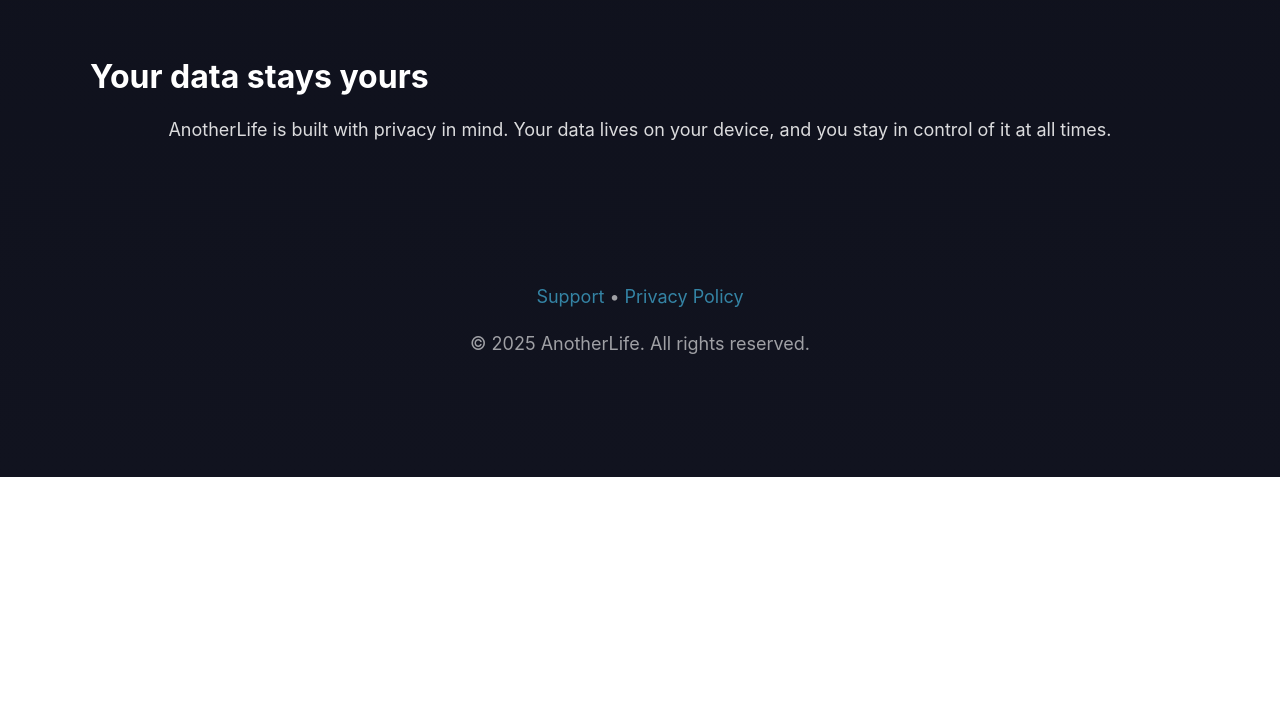
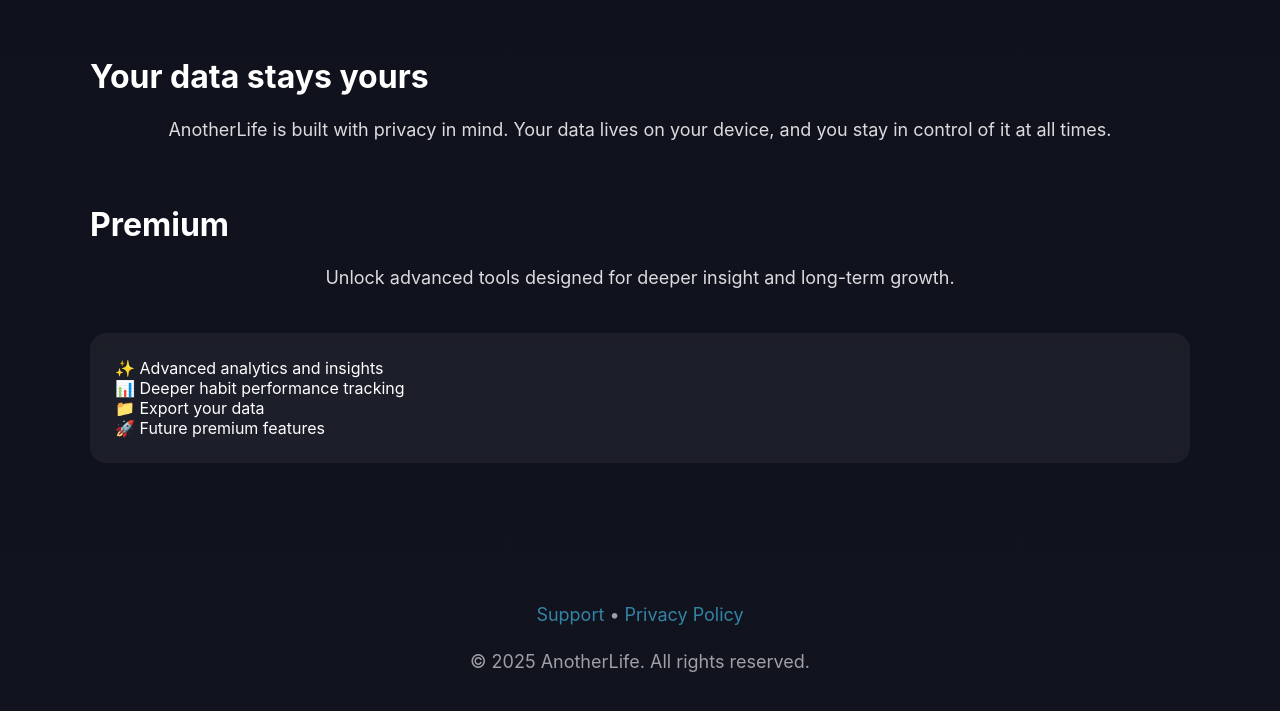
Before and after one commit to niyazovdaulet/anotherlife-landing, a plain HTML site: page index.html in a window 1280 px wide. Shown: the part 953-1664 px from the top of the page. Before the commit the page ends 1430 px from the top, so only its background shows below. Drawn offline with Linux system fonts and the light colour scheme.

Commit message:
Update index.html

```diff
--- a/index.html
+++ b/index.html
@@ -149,6 +149,21 @@
         AnotherLife is built with privacy in mind. Your data lives on your device,
         and you stay in control of it at all times.
     </p>
+    <h2>Premium</h2>
+    <p>
+        Unlock advanced tools designed for deeper insight and long-term growth.
+    </p>
+
+    <div class="features">
+        <div class="feature-box">
+            <ul style="list-style: none; padding-left: 0; margin: 0;">
+                <li>✨ Advanced analytics and insights</li>
+                <li>📊 Deeper habit performance tracking</li>
+                <li>📁 Export your data</li>
+                <li>🚀 Future premium features</li>
+            </ul>
+        </div>
+    </div>
 
 
     <footer>
```
